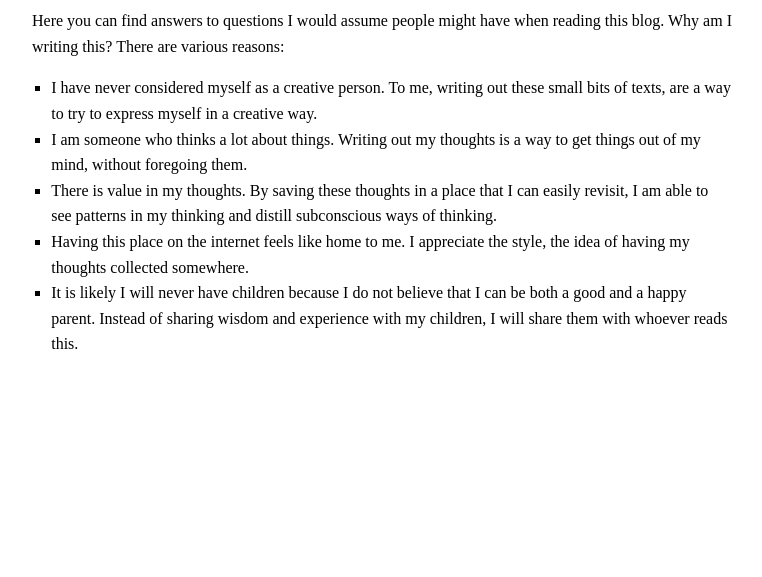
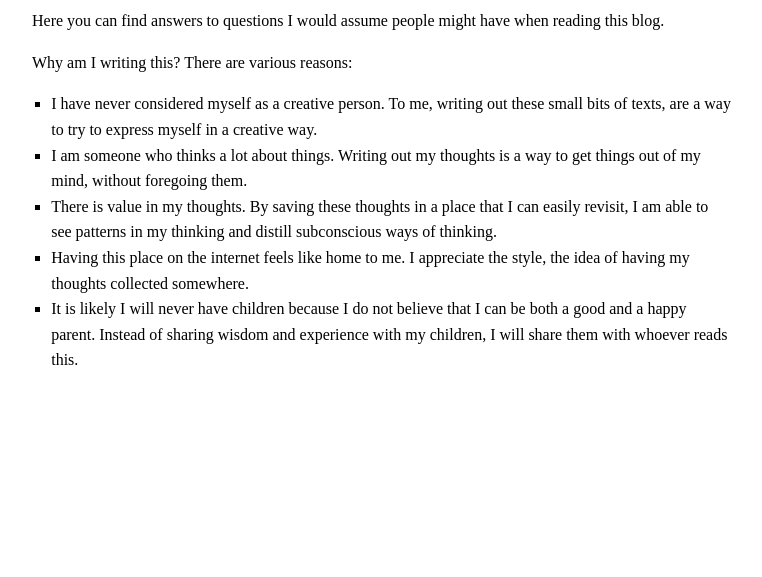
Before and after one commit to rubengeelen/game-notes, a plain HTML site: page FAQ.html in a window 1280 px wide. Shown: the part 223-800 px from the top of the page, without its empty margins (258-1020 px from the left). Drawn offline with Linux system fonts and the light colour scheme.

Commit message:
Update FAQ.html

```diff
--- a/FAQ.html
+++ b/FAQ.html
@@ -18,9 +18,9 @@
 
     <div class="content">
         <h1>Frequently Asked Questions</h1>
-        <p>Here you can find answers to questions I would assume people might have when reading this blog.
+        <p>Here you can find answers to questions I would assume people might have when reading this blog.</p>
 
-          Why am I writing this? There are various reasons:
+        <p>Why am I writing this? There are various reasons:
           <ul>
               <li>I have never considered myself as a creative person. To me, writing out these small bits of texts, are a way to try to express myself in a creative way.</li>
               <li>I am someone who thinks a lot about things. Writing out my thoughts is a way to get things out of my mind, without foregoing them.</li>
@@ -28,7 +28,6 @@
               <li>Having this place on the internet feels like home to me. I appreciate the style, the idea of having my thoughts collected somewhere.</li>
               <li>It is likely I will never have children because I do not believe that I can be both a good and a happy parent. Instead of sharing wisdom and experience with my children, I will share them with whoever reads this.</li>
           </ul>
-
         </p>
     </div>
 
```
